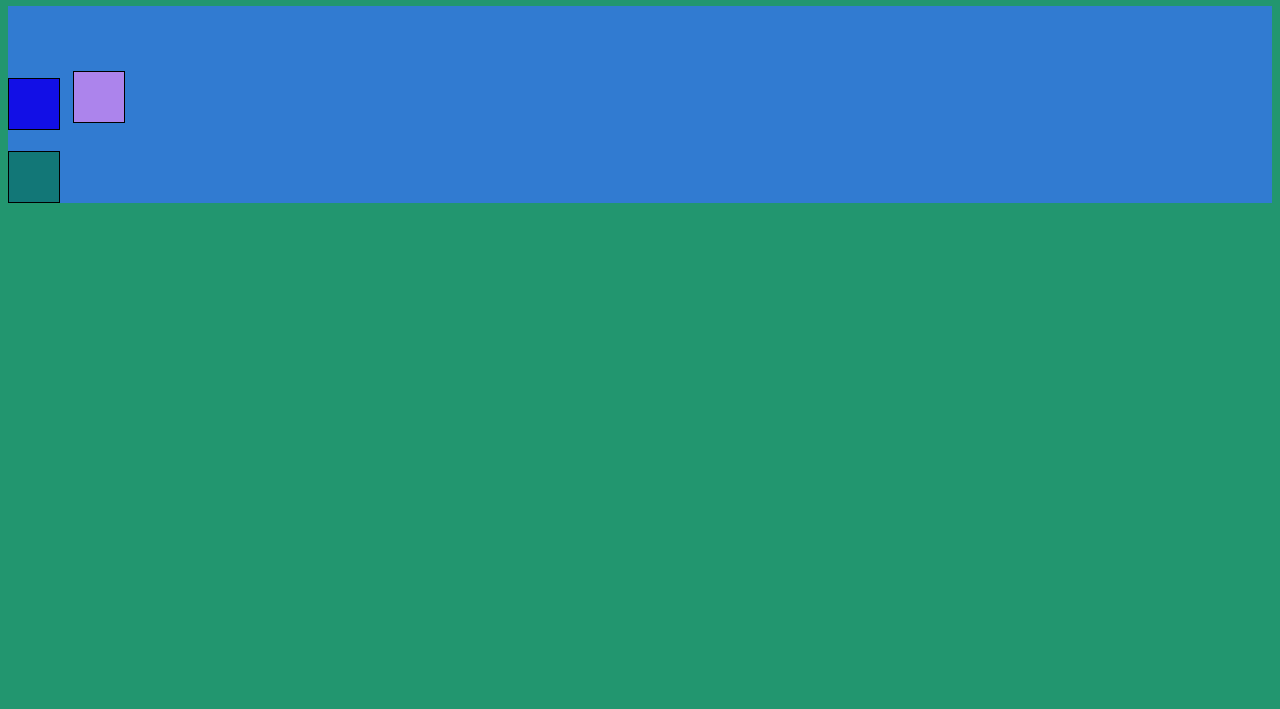
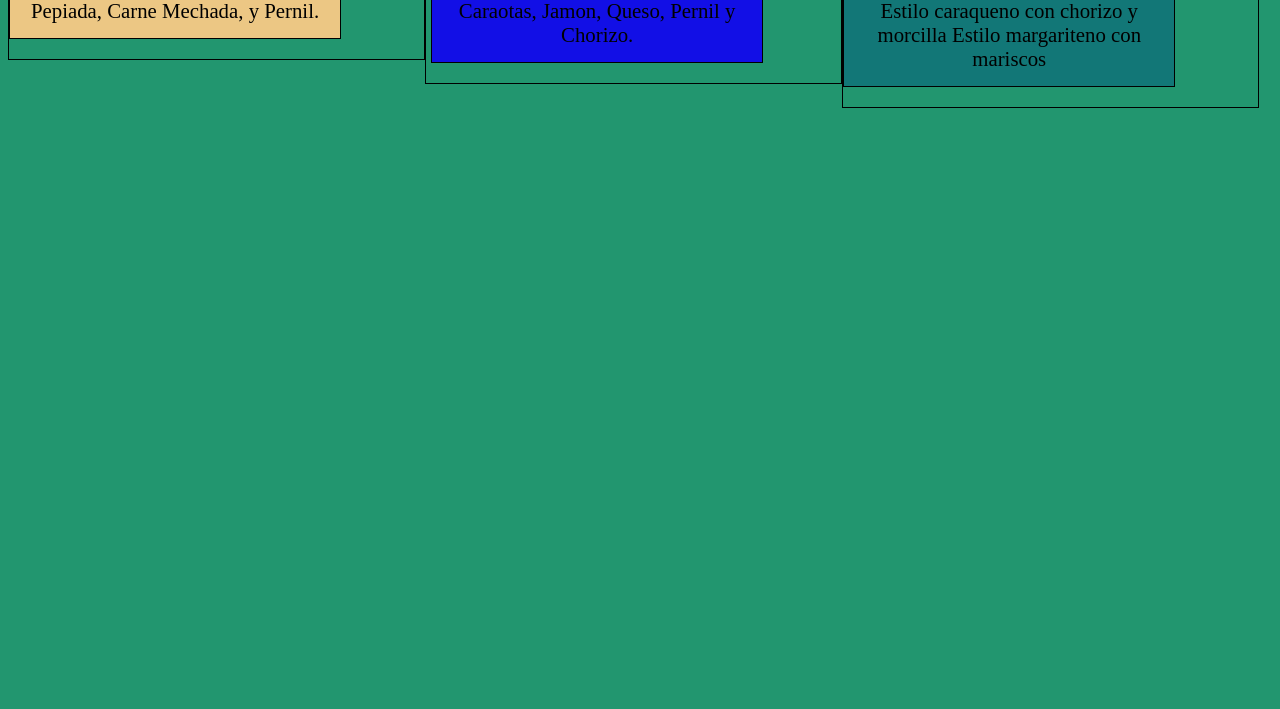
Before and after one commit to jplaverde/coursera-test, a plain HTML site: page module/index.html in a window 1280 px wide. Shown: the part 91-800 px from the top of the page. Drawn offline with Linux system fonts and the light colour scheme.

Commit message:
Module 2 Assignment
75% finished

```diff
--- a/module/index.html
+++ b/module/index.html
@@ -2,16 +2,37 @@
 <html>
 <head>
 <meta charset="utf-8">
-<title>First assignment</title>
+<title>First assignment Module 2</title>
 <link rel="stylesheet" href="style.css">
 </head>
 <body>
-	<h1>Our Menu</h1>
+	<h1><b Restaurant Menu></b></h1>
+
 	<div id="container">
-		<p id ="p1"></p>
-		<p id ="p2"></p>
-		<p id ="p3"></p>
+	  <div class="row">
+		<div class="col-lg-3 col-md-6">
+			<p id ="p1">
+		 		Arepas: Con Queso, Jamon, Reina Pepiada,
+				 	  	Carne Mechada, y Pernil.
+			</p>
+		</div>
 
+		<div class="col-lg-3 col-md-6"> <!--Venezuelan Cuisine specifically stuffed cuisine-->
+		 	<p id ="p2">
+		 		Empanadas: Con Platanos, Caraotas, Jamon, Queso,
+						   Pernil y Chorizo.
+		 </p>
+		</div>
+
+		<div class="col-lg-3 col-md-6">
+			<p id ="p3"><!--Venezuelan Cuisine specifically another stuffed cuisine offered only on Christmas-->
+				Allacas: Estilo oriental con huevo
+					 	 Estilo caraqueno con chorizo y morcilla
+					     Estilo margariteno con mariscos
+			</p>
+	 	</div>
 	</div>
+</div>
+
 </body>
 </html>
--- a/module/style.css
+++ b/module/style.css
@@ -4,30 +4,68 @@ body {
 }
 h1{
     margin-bottom: 15px;
+    text-align: center;
 }
+*{
+    box-sizing: border-box;
+}
+
+
 
 div#container{
     background-color: #317bd1;
 }
 
 p{
-    width: 50px;
-    height: 50px;
+    width: 50%;
     border: 1px solid black;
-    margin-bottom: 15px;
+    float: left;
+    padding: 15px;
+    text-align: center;
 }
 
 #p1{
-    background-color: #ac84ec;
-    position: relative;
-    top: 65px;
-    left: 65px;
+    background-color: #ecc784;
+
 }
 
 #p2{
     background-color: #120fe6;
+    position: relative;
+    left: 5px;
 }
 
 #p3{
     background-color: #127777;
 }
+
+.row{
+    width:100%
+}
+
+/*************Large Devices such as Desktops*********/
+@media(min-width:992px){
+    .col-lg-1, .col-lg-2, .col-lg-3{
+        float: left;
+        border: 1px solid black;
+    }
+    .col-lg-1{
+        width: 8.33%
+    }
+    .col-lg-2{
+        width: 16.66%;
+    }
+    .col-lg-3{
+        width: 33%;
+    }
+
+    #p1{
+        width: 80%;
+    }
+    #p2{
+        width: 80%;
+    }
+    #p3{
+        width: 80%;
+    }
+}
```
